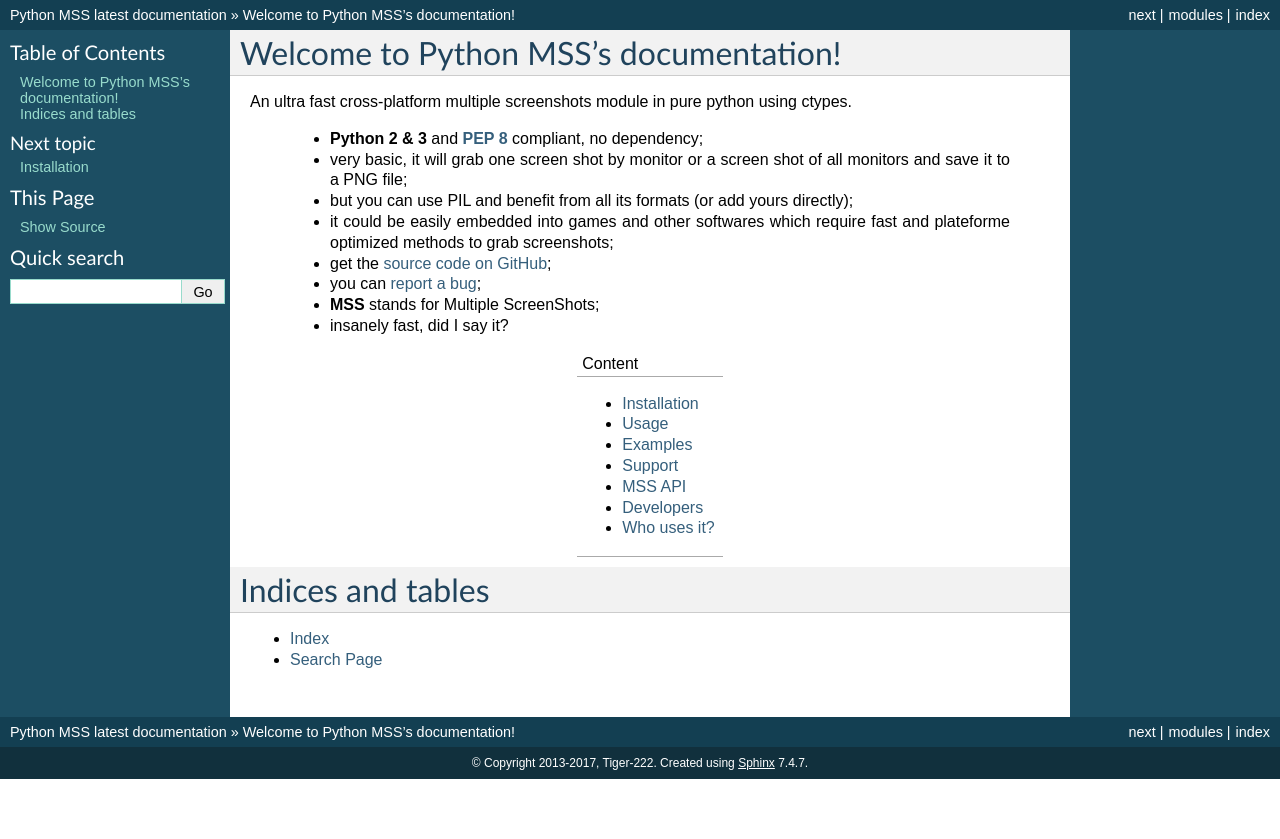
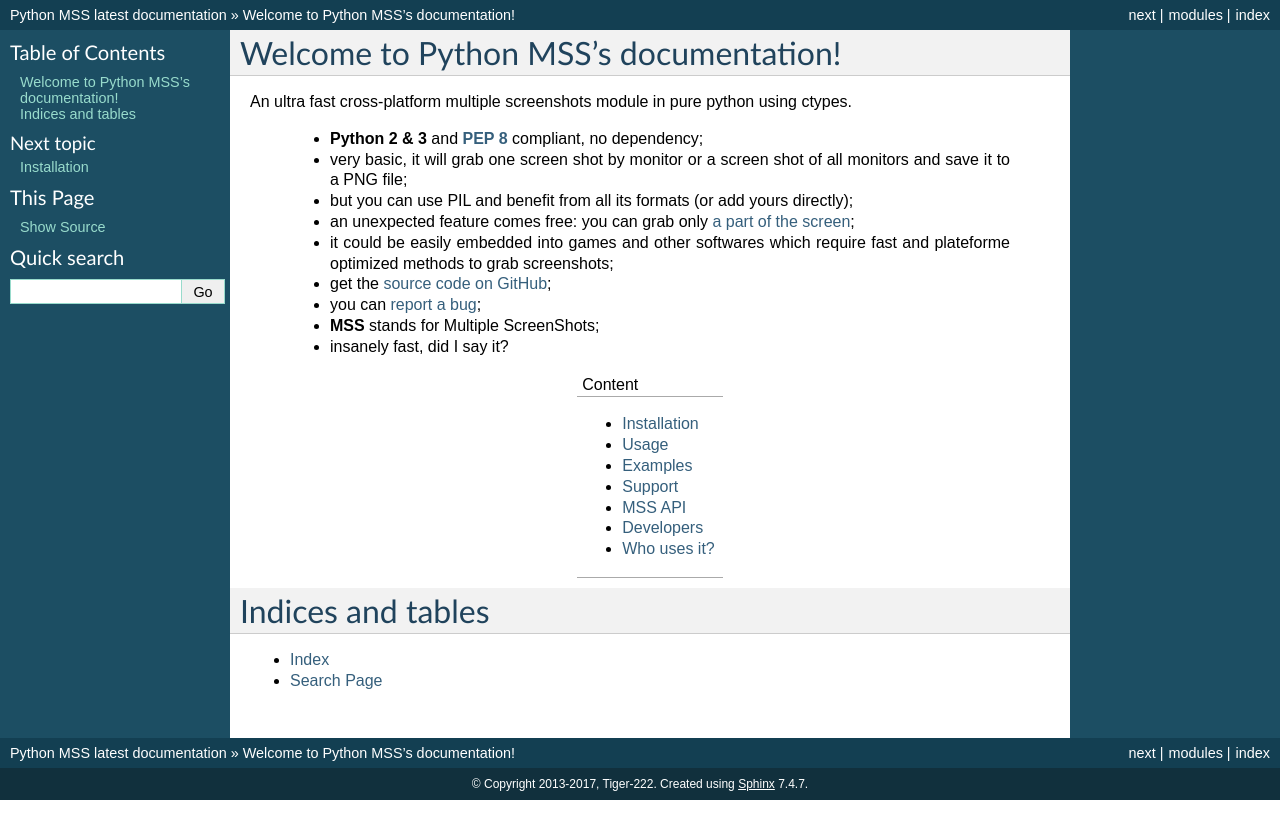
Before and after one commit to BoboTiG/python-mss, a Sphinx documentation site: the page built from docs/source/index.rst, in a window 1280 px wide. Shown: the top 839 px of the page. Built offline with Sphinx 7.4.7, drawn with Linux system fonts in a browser that asks for light colours.

Commit message:
Update project description

```diff
--- a/README.rst
+++ b/README.rst
@@ -9,6 +9,7 @@ An ultra fast cross-platform multiple screenshots module in pure python using ct
 - **Python 2 & 3** and PEP8 compliant, no dependency;
 - very basic, it will grab one screen shot by monitor or a screen shot of all monitors and save it to a PNG file;
 - but you can use PIL and benefit from all its formats (or add yours directly);
+- an unexpected feature comes free: you can grab only `a part of the screen <https://python-mss.readthedocs.io/en/dev/examples.html#part-of-the-screen>`_;
 - it could be easily embedded into games and other softwares which require fast and plateforme optimized methods to grab screenshots;
 - get the `source code on GitHub <https://github.com/BoboTiG/python-mss>`_;
 - you can `report a bug <https://github.com/BoboTiG/python-mss/issues>`_;
--- a/docs/source/index.rst
+++ b/docs/source/index.rst
@@ -6,6 +6,7 @@ An ultra fast cross-platform multiple screenshots module in pure python using ct
     - **Python 2 & 3** and :pep:`8` compliant, no dependency;
     - very basic, it will grab one screen shot by monitor or a screen shot of all monitors and save it to a PNG file;
     - but you can use PIL and benefit from all its formats (or add yours directly);
+    - an unexpected feature comes free: you can grab only `a part of the screen <https://python-mss.readthedocs.io/en/dev/examples.html#part-of-the-screen>`_;
     - it could be easily embedded into games and other softwares which require fast and plateforme optimized methods to grab screenshots;
     - get the `source code on GitHub <https://github.com/BoboTiG/python-mss>`_;
     - you can `report a bug <https://github.com/BoboTiG/python-mss/issues>`_;
```
